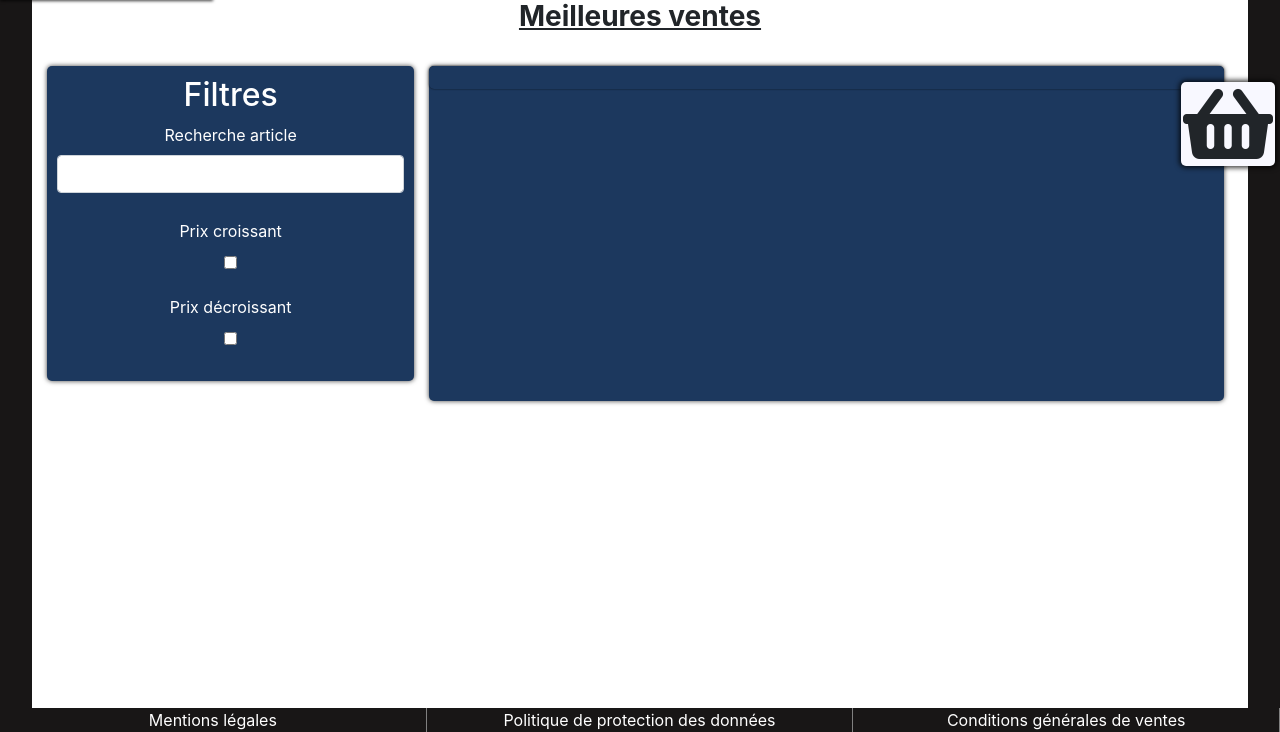
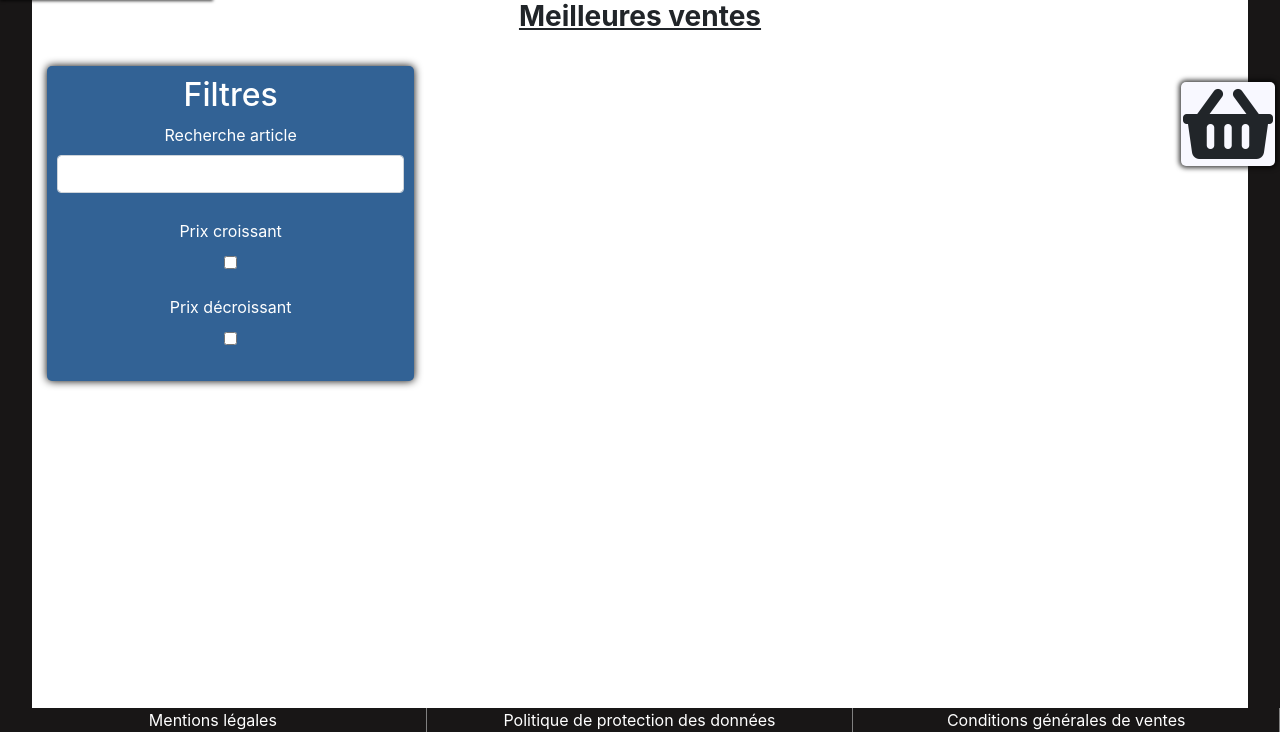
Before and after one commit to WaroteJ/web_Project, a PHP site: page /boutique.php in a window 1280 px wide. Shown: the part 68-800 px from the top of the page. Run offline with PHP 8.4, Linux system fonts and the light colour scheme; a user stored in the database is signed in; style sheets or scripts are compiled from the project's sources.

Commit message:
style boutique.php

```diff
--- a/assets/css/boutique.css
+++ b/assets/css/boutique.css
@@ -3,26 +3,49 @@
   margin: auto;
   margin: 5px 0px;
 }
+.articles .tri {
+  margin: auto;
+  margin-top: 20px;
+  margin-bottom: 20px;
+  padding: 10px;
+  background-color: #326295;
+  box-shadow: 0px 0px 8px 0px black;
+  border-radius: 5px;
+  display: flex;
+  flex-direction: column;
+  text-align: center;
+}
+.articles .tri h3 {
+  color: #FFC252;
+}
+.articles .tri input {
+  width: 100%;
+  margin-bottom: 10px;
+}
+.articles .tri select {
+  width: 100%;
+  display: block;
+}
+.articles .tri > .bottom-form {
+  display: flex;
+  flex-direction: row;
+  justify-content: space-between;
+}
 .articles .bigvitrine {
-  background-color: #1c385e;
   margin-top: 20px;
   text-align: center;
-  box-shadow: 0px 0px 5px 0px rgba(0, 0, 0, 0.75);
-  border-radius: 5px;
 }
 .articles .bigvitrine .vitrine {
-  background-color: #1c385e;
-  box-shadow: 0px 0px 2px 0px rgba(0, 0, 0, 0.75);
   border-radius: 5px;
   margin-right: 20px;
 }
 .articles .bigvitrine .vitrine .results {
-  margin-top: 3%;
+  margin-top: 0.2%;
   justify-content: center;
 }
 .articles .bigvitrine .vitrine .results .article {
   background-color: #326295;
-  box-shadow: 0px 0px 5px 0px rgba(0, 0, 0, 0.75);
+  box-shadow: 0px 0px 8px 0px black;
   border-radius: 5px;
   padding-top: 20px;
   margin-bottom: 15px;
@@ -39,6 +62,7 @@
   position: absolute;
   right: 10px;
   top: 0;
+  color: white;
 }
 .articles .bigvitrine .vitrine .results .article .close:hover {
   cursor: pointer;
@@ -54,6 +78,9 @@
   border-radius: 5px;
   padding: 2px;
 }
+.basket .basket:hover {
+  cursor: pointer;
+}
 
 .carousel-button-right {
   box-shadow: 2px 0 1px 0px black !important;
--- a/assets/css/boutique.scss
+++ b/assets/css/boutique.scss
@@ -9,28 +9,53 @@ $radius:5px;
     margin: auto;
     margin:5px 0px;
 
+    .tri {
+        margin: auto;
+        margin-top: 20px;
+        margin-bottom: 20px;
+        padding:10px;
+        background-color:#326295;
+        box-shadow: 0px 0px 8px 0px rgba(0,0,0,1);
+        border-radius: $radius;
+
+        display: flex;
+        flex-direction: column;
+        text-align: center;
+
+        h3{
+            color:$secondary-color;
+        }
+        input{
+            width:100%;
+            margin-bottom: 10px;
+        }
+        select{
+            width: 100%;
+            display: block;
+        }
+        >.bottom-form{
+            display: flex;
+            flex-direction: row;
+            justify-content: space-between;
+        }
+    }
+
     .bigvitrine{
-        background-color: rgb(28, 56, 94);
         margin-top: 20px;
         text-align: center;
-        box-shadow: 0px 0px 5px 0px rgba(0,0,0,0.75);
-        border-radius: $radius;
 
         .vitrine{
-            background-color: rgb(28, 56, 94);
-            //border: 2px solid black;
-            box-shadow: 0px 0px 2px 0px rgba(0,0,0,0.75);
+
             border-radius: $radius;
             margin-right: 20px;
 
             .results{
-                margin-top: 3%;
+                margin-top: 0.2%;
                 justify-content: center;
 
                 .article{
                     background-color: #326295;
-                    //border: 2px solid black;
-                    box-shadow: 0px 0px 5px 0px rgba(0,0,0,0.75);
+                    box-shadow: 0px 0px 8px 0px rgba(0,0,0,1);
                     border-radius: $radius;
                     padding-top: 20px;
                     margin-bottom: 15px;
@@ -49,6 +74,7 @@ $radius:5px;
                         position: absolute;
                         right: 10px;
                         top: 0;
+                        color: white;
 
                         &:hover{
                             cursor: pointer;
@@ -69,6 +95,10 @@ $radius:5px;
     box-shadow: 0px 0px 5px 2px rgba(0,0,0,0.75);
     border-radius: $radius;
     padding: 2px;
+
+    .basket:hover{
+        cursor: pointer;
+    }
 }
 
 .carousel-button-right {
--- a/assets/js/boutique.js
+++ b/assets/js/boutique.js
@@ -35,7 +35,7 @@ $(function(){
       }else if (form == "checkbox"){
         // Adding types buttons
         for(let i=0;i<donnees.length;i++){
-        $('.whole_form').append('<p><label for="type" class="text-white">' +donnees[i].nom+'</label><input type="checkbox" id='+donnees[i].nom+' name="filtre"></p>');
+        $('.tri').append('<p><label for="type" class="text-white">' +donnees[i].nom+'</label><input type="checkbox" id='+donnees[i].nom+' name="filtre"></p>');
         }
         $(":checkbox").on('click',only_one);
       }
--- a/boutique.php
+++ b/boutique.php
@@ -52,7 +52,7 @@
     <div class="container-fluid articles">
         <div class="row filtre">
             <div class="col-md-4">
-                <form class="whole_form">
+                <form class="tri">
                     <h2 class="text-white">Filtres</h2>
                     <p>
                         <label class="text-white" for="article">Recherche article</label>
```
Also changed, not shown: 1 other file.
